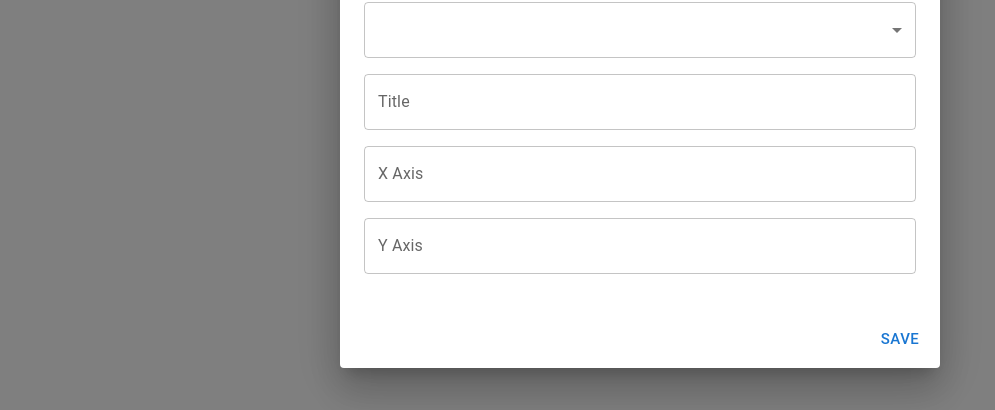
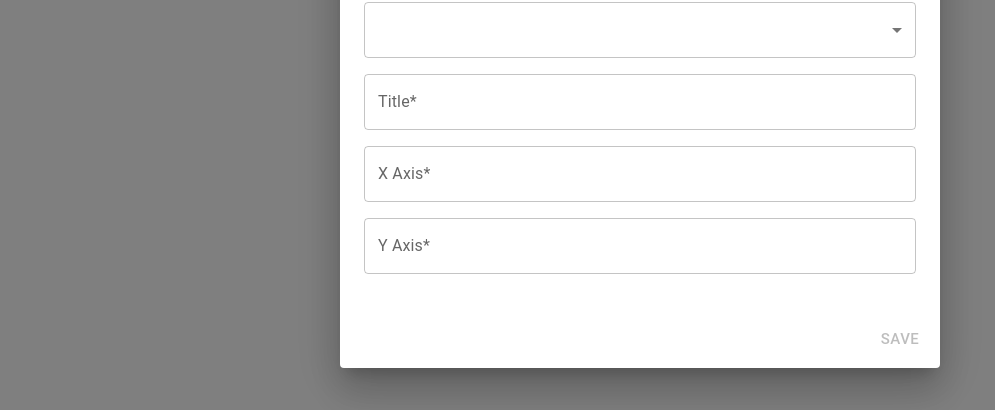
Before and after one commit to EeeasyBreezy/chart-builder, a Next.js app: page / in a window 1280 px wide. Both pictures are taken after a click on the button "Add Chart". Shown: the part 251-661 px from the top of the page, without its empty margins (0-995 px from the left). Built offline with nearby package versions, Linux system fonts and the light colour scheme.

Commit message:
yup validation

```diff
--- a/src/Components/FormikTextField.tsx
+++ b/src/Components/FormikTextField.tsx
@@ -8,6 +8,7 @@ export type FormikTextFieldBaseProps = TextFieldProps & {
 
 export default function FormikTextField({ name, commentary, onChange, ...props }: FormikTextFieldBaseProps) {
     const [field, meta, helpers] = useField(name);
+    console.log(meta.error);
 
     return (
         <FormControl fullWidth error={meta.error != null} variant="outlined">
--- a/src/Dialog/AddChartDialog.tsx
+++ b/src/Dialog/AddChartDialog.tsx
@@ -13,6 +13,7 @@ import {
 import DialogBody from './DialogContent';
 import { Form, Formik, FormikHelpers } from 'formik';
 import { CloseOutlined } from '@mui/icons-material';
+import useValidationSchema from './useValidationSchema';
 
 interface AddChartDialogProps {
     open: boolean;
@@ -34,11 +35,22 @@ const defaultFormValues: FormPlotValues = {
 export default function AddChartDialog({ open, onClose }: AddChartDialogProps): JSX.Element {
     const theme = useTheme();
 
-    const submit = async (values: FormPlotValues, actions: FormikHelpers<FormPlotValues>) => {};
+    const schema = useValidationSchema();
+
+    const submit = async (values: FormPlotValues, actions: FormikHelpers<FormPlotValues>) => {
+        actions.setSubmitting(true);
+        const errors = await actions.validateForm(values);
+    };
 
     return (
         <Dialog open={open} fullWidth maxWidth="sm" onClose={onClose}>
-            <Formik onSubmit={submit} initialValues={defaultFormValues}>
+            <Formik
+                onSubmit={submit}
+                initialValues={defaultFormValues}
+                validationSchema={schema}
+                isInitialValid={false}
+            >
+                {({ isValid }) => (
                     <Form>
                         <DialogTitle>
                             <Typography>{UIStrings.AddChart}</Typography>
@@ -58,11 +70,12 @@ export default function AddChartDialog({ open, onClose }: AddChartDialogProps):
                             <DialogBody />
                         </DialogContent>
                         <DialogActions>
-                        <Button color="primary" size="large">
+                            <Button color="primary" size="large" disabled={!isValid}>
                                 {UIStrings.Save}
                             </Button>
                         </DialogActions>
                     </Form>
+                )}
             </Formik>
         </Dialog>
     );
--- a/src/Dialog/DialogContent.tsx
+++ b/src/Dialog/DialogContent.tsx
@@ -9,7 +9,7 @@ export default function DialogBody(): JSX.Element {
     return (
         <Stack direction="column" spacing={theme.spacing(2)} paddingY={theme.spacing(2)}>
             <FormikDropdown
-                label={UIStrings.Measurement}
+                label={`${UIStrings.Measurement}*`}
                 name="chartType"
                 options={[
                     {
@@ -18,9 +18,9 @@ export default function DialogBody(): JSX.Element {
                     },
                 ]}
             />
-            <FormikTextField label={UIStrings.Title} name="title" />
-            <FormikTextField label={UIStrings.XAxis} name="xAxis" />
-            <FormikTextField label={UIStrings.YAxis} name="yAxis" />
+            <FormikTextField label={`${UIStrings.Title}*`} name="title" />
+            <FormikTextField label={`${UIStrings.XAxis}*`} name="xAxis" />
+            <FormikTextField label={`${UIStrings.YAxis}*`} name="yAxis" />
         </Stack>
     );
 }
--- /dev/null
+++ b/src/Dialog/useValidationSchema.ts
@@ -0,0 +1,13 @@
+import YupCommonErrorMessages from '@/utils/YupErrorMessages';
+import * as yup from 'yup';
+
+export default function useValidationSchema() {
+    const axisLabelMaxLength = 64;
+    const titleMaxLength = 128;
+
+    return yup.object().shape({
+        title: yup.string().required(YupCommonErrorMessages.Required).max(titleMaxLength, YupCommonErrorMessages.MaxLength(titleMaxLength)),
+        xAxis: yup.string().required(YupCommonErrorMessages.Required).max(axisLabelMaxLength, YupCommonErrorMessages.MaxLength(axisLabelMaxLength)),
+        yAxis: yup.string().required(YupCommonErrorMessages.Required).max(axisLabelMaxLength, YupCommonErrorMessages.MaxLength(axisLabelMaxLength)),
+    });
+}
--- /dev/null
+++ b/src/utils/YupErrorMessages.ts
@@ -0,0 +1,5 @@
+export default class YupCommonErrorMessages {
+    static readonly Required = 'Required';
+    static readonly InvalidEmail = 'Invalid email';
+    static readonly MaxLength = (maxLength: number) => `Must be at most ${maxLength} characters`;
+}
```
Lines whose indentation alone changed are shown as unchanged.
